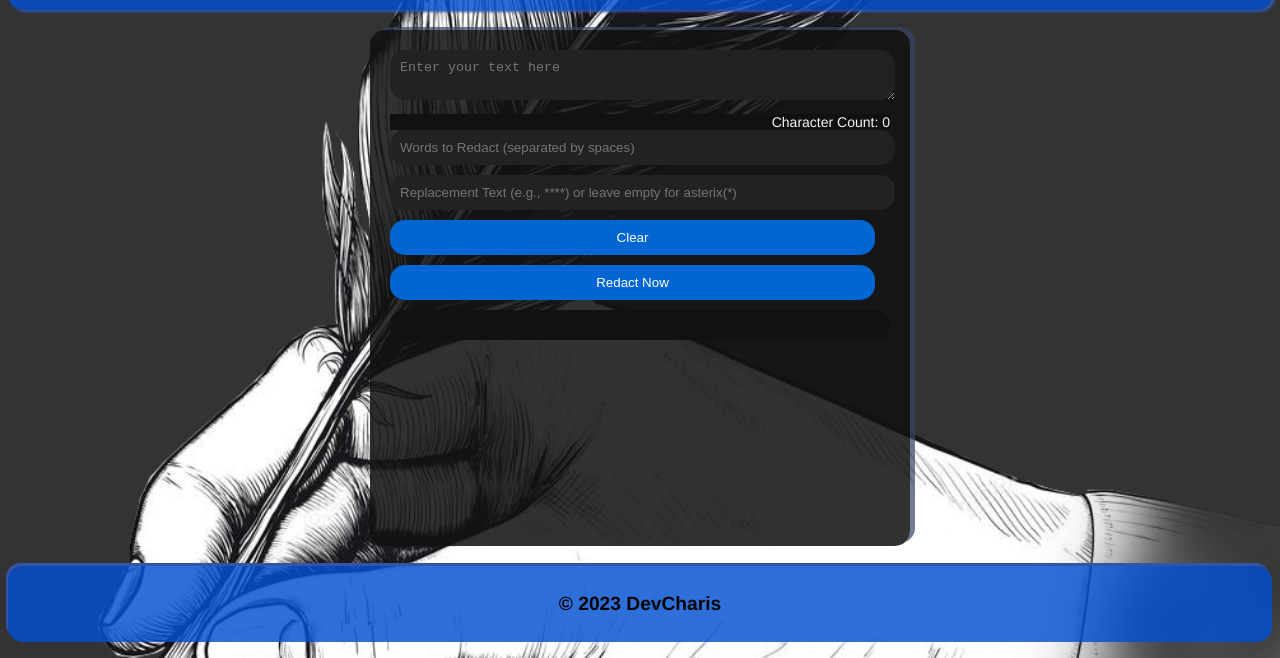
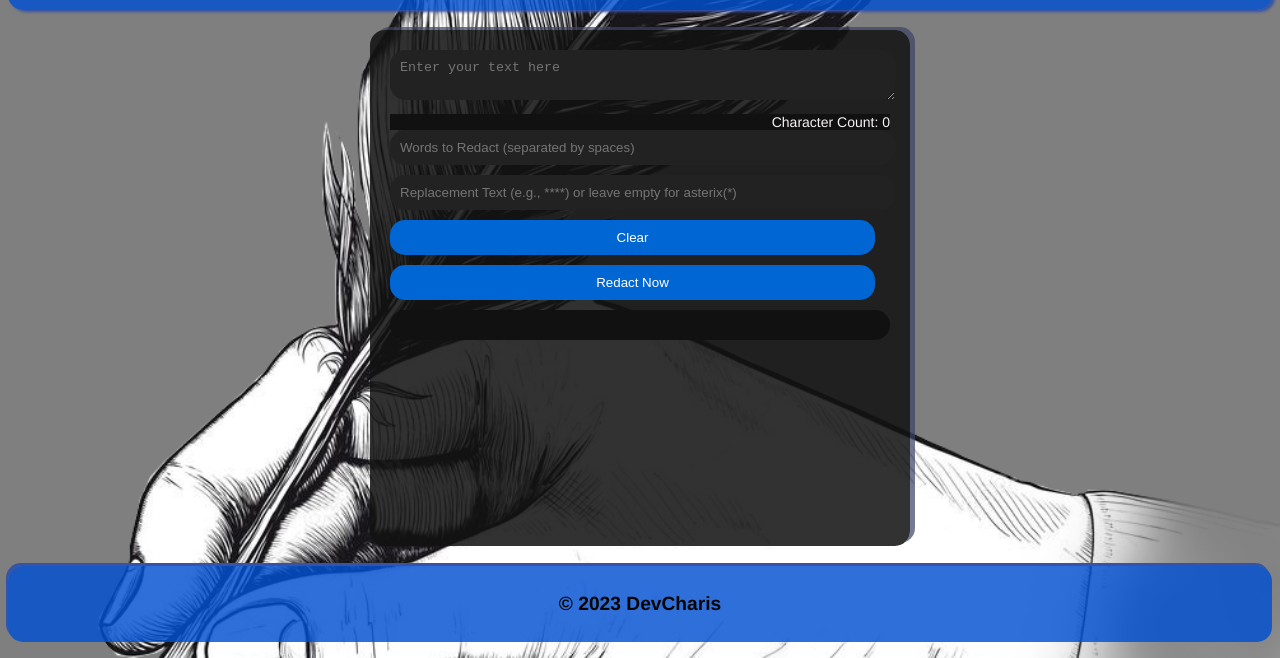
Before and after one commit to DevCharis/Redaction-app, a plain HTML site: page index.html in a window 1280 px wide. Shown: the part 142-800 px from the top of the page. Drawn offline with Linux system fonts and the light colour scheme.

Commit message:
Changes to be committed: 	modified:   assets/css/styles.css

```diff
--- a/assets/css/styles.css
+++ b/assets/css/styles.css
@@ -1,5 +1,5 @@
 body {
-  background: url('/assets/images/bg.png')center/cover no-repeat rgba(0, 0, 0, 0.8);;
+  background: url('/assets/images/bg.png')center/cover no-repeat rgba(0, 0, 0, 0.5);;
   color: #fff;
   display: flex;
   flex-direction: column;
```
